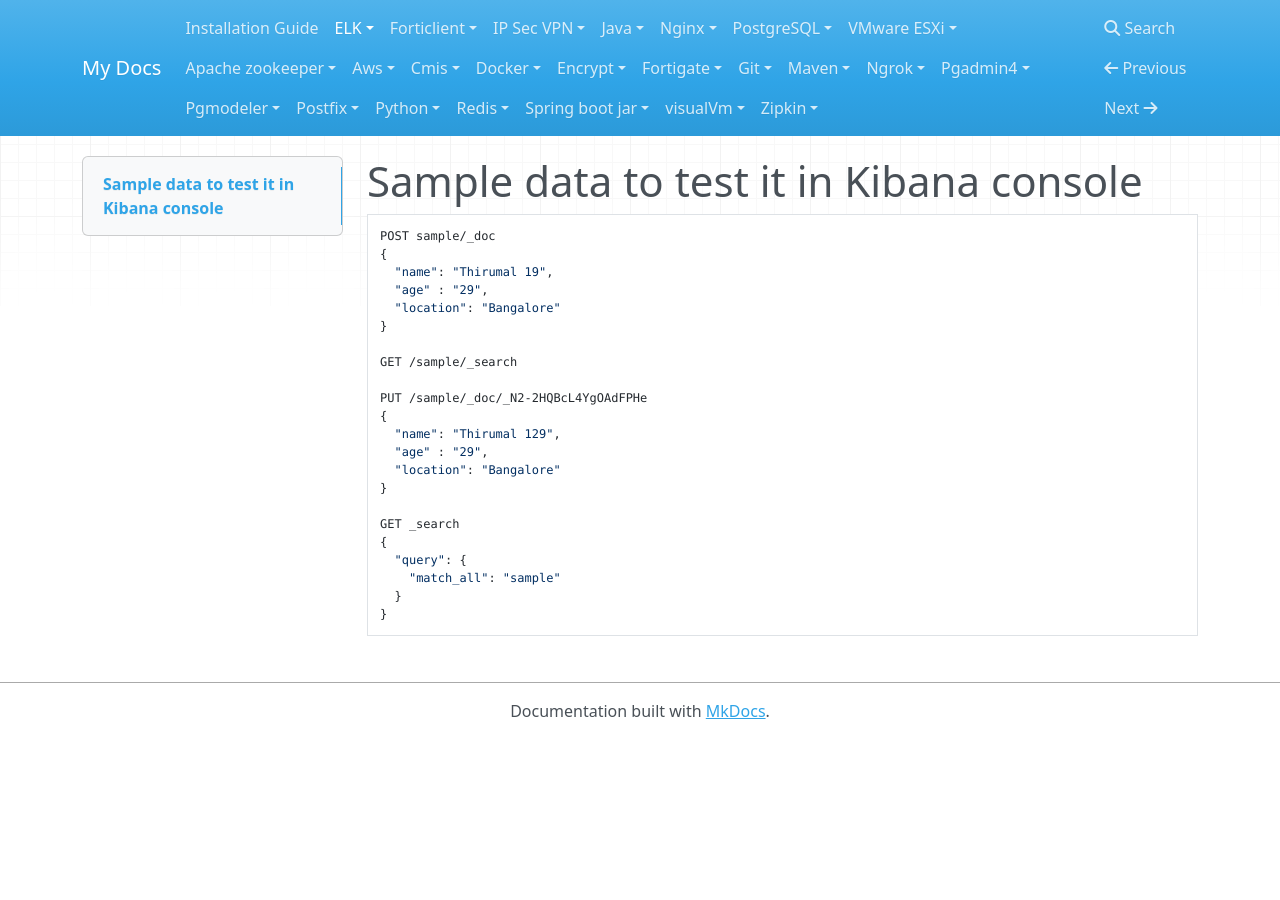
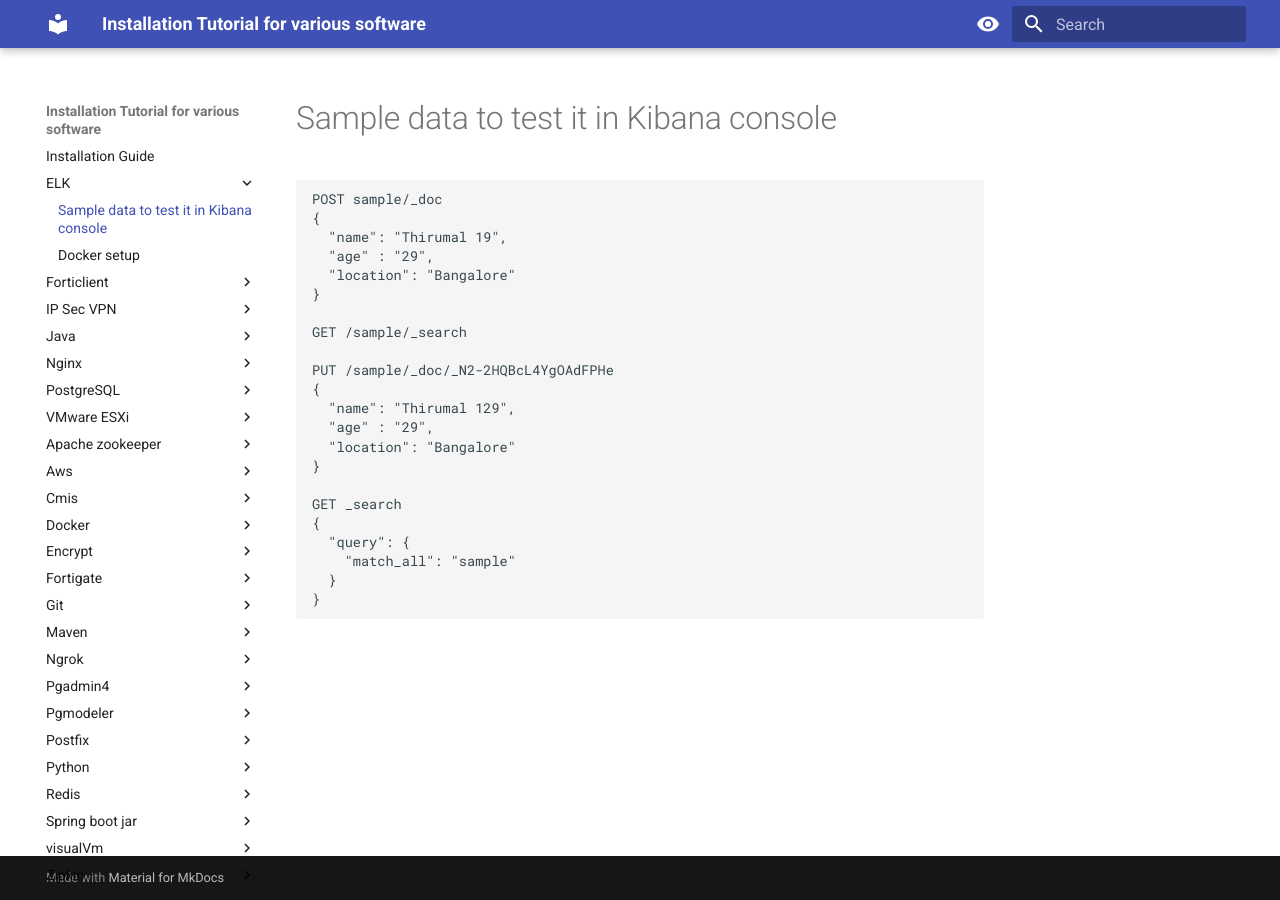
Before and after one commit to m-thirumal/installation_guide, an MkDocs documentation site: the page built from docs/ELK/ELK_Sample.md, in a window 1280 px wide. Built offline with MkDocs 1.6.1 and Material for MkDocs 9.7.7, drawn with Linux system fonts in a browser that asks for light colours; nearby versions of some CDN libraries.

Commit message:
MK docks

```diff
--- a/mkdocs.yml
+++ b/mkdocs.yml
@@ -1 +1,27 @@
-site_name: My Docs
+site_name: Installation Tutorial for various software
+theme:
+  name: material
+  palette:
+    # Palette toggle for light mode
+    - media: "(prefers-color-scheme: light)"
+      scheme: default
+      toggle:
+        icon: material/eye
+        name: Switch to dark mode
+    # Palette toggle for dark mode
+    - media: "(prefers-color-scheme: dark)"
+      scheme: slate
+      toggle:
+        icon: material/eye-outline
+        name: Switch to light mode
+      primary: indigo
+      accent: indigo
+
+
+
+#  logo: assets/logo.png
+#extra:
+#    homepage: https://www.evoters.in
+
+plugins:
+  - search
```
Also changed, not shown: 1 other file.
